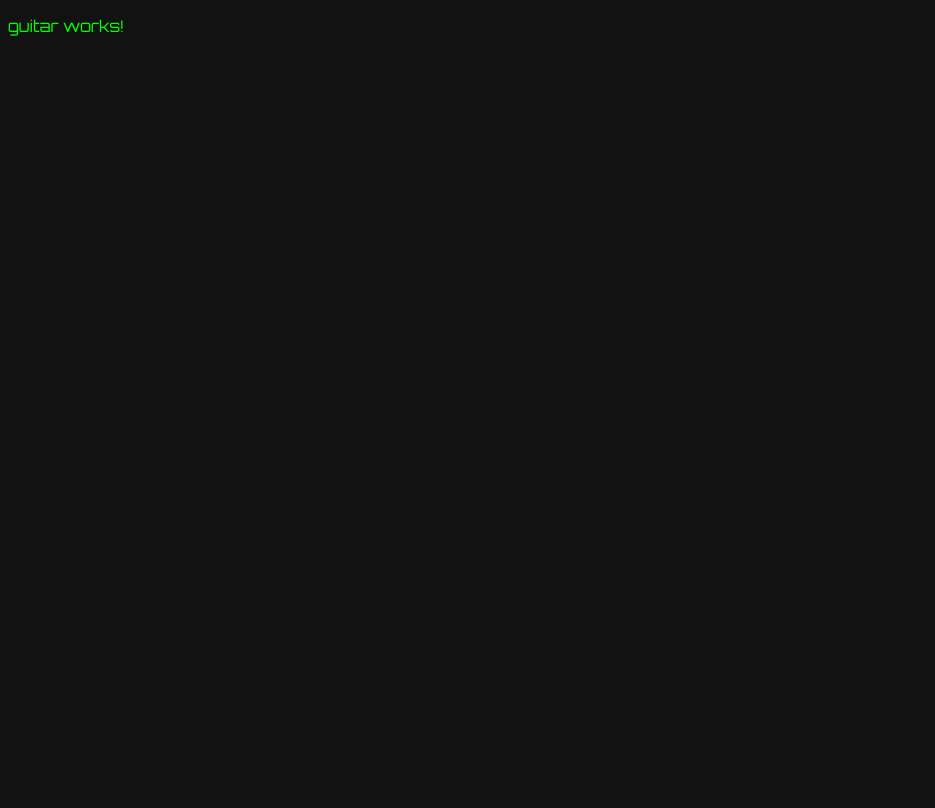
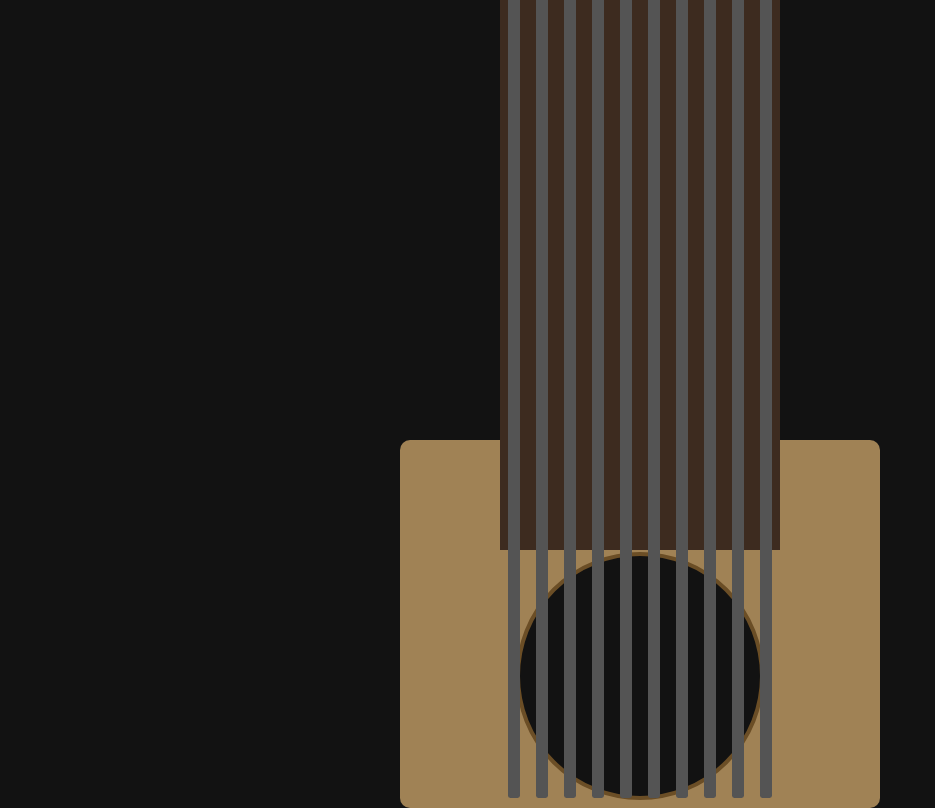
Before and after one commit to Joao-Pedro-Ferreira-Felix/Symply-Musik, an Angular app: page /guitar in a window 1280 px wide. Shown: the whole page, without its empty margins (0-935 px from the left). Built offline with nearby package versions, Linux system fonts and the light colour scheme.

Commit message:
Basic Guitar UI added

```diff
--- a/src/app/instruments/guitar/guitar.css
+++ b/src/app/instruments/guitar/guitar.css
@@ -0,0 +1,53 @@
+#center-horizontal {
+  display: flex;
+  flex-direction: row;
+  justify-content: center;
+  margin: 0;
+}
+
+.string-column {
+  display: flex;
+  position: absolute;
+  top: -10px;
+}
+
+.guitar-background-handle { /* Represents the guitar's handle */
+  background-color: #3d2b1f;
+  height: 70vh;
+}
+
+.guitar-background { /* Represents the part below the handle */
+  background-color: #a08255;
+  position: absolute;
+  width: 60vh;
+  height: 46vh;
+  bottom: -8px;
+  border-radius: 10px;
+}
+
+.guitar-background-soundhole { /* Represents the soundhole of the guitar */
+  background-color: #121212;
+  border-color: #6b4e26;
+  border-style: solid;
+  border-width: 0.5vh;
+  position: absolute;
+  width: 30vh;
+  height: 30vh;
+  bottom: 0px;
+  border-radius: 600px;
+}
+
+
+.guitar-string {
+  height: 100vh;
+  width: 1vh;
+  margin: 1vh;
+  background-color: #545454;
+  border: none;
+  border-radius: 0.3vh;
+  display: inline-block; /* Allows padding and margins to work correctly */
+  transition: background-color 0.4s ease;
+}
+.guitar-string:hover {
+  background-color: #00ff00;
+}
--- a/src/app/instruments/guitar/guitar.html
+++ b/src/app/instruments/guitar/guitar.html
@@ -1 +1,18 @@
-<p>guitar works!</p>
+<div id="center-horizontal">
+  <span class="guitar-background"></span>
+  <span class="guitar-background-soundhole"></span>
+  <div class="string-column">
+    <div class="guitar-background-handle">
+      <button class="guitar-string"></button>
+      <button class="guitar-string"></button>
+      <button class="guitar-string"></button>
+      <button class="guitar-string"></button>
+      <button class="guitar-string"></button>
+      <button class="guitar-string"></button>
+      <button class="guitar-string"></button>
+      <button class="guitar-string"></button>
+      <button class="guitar-string"></button>
+      <button class="guitar-string"></button>
+    </div>
+  </div>
+</div>
```
